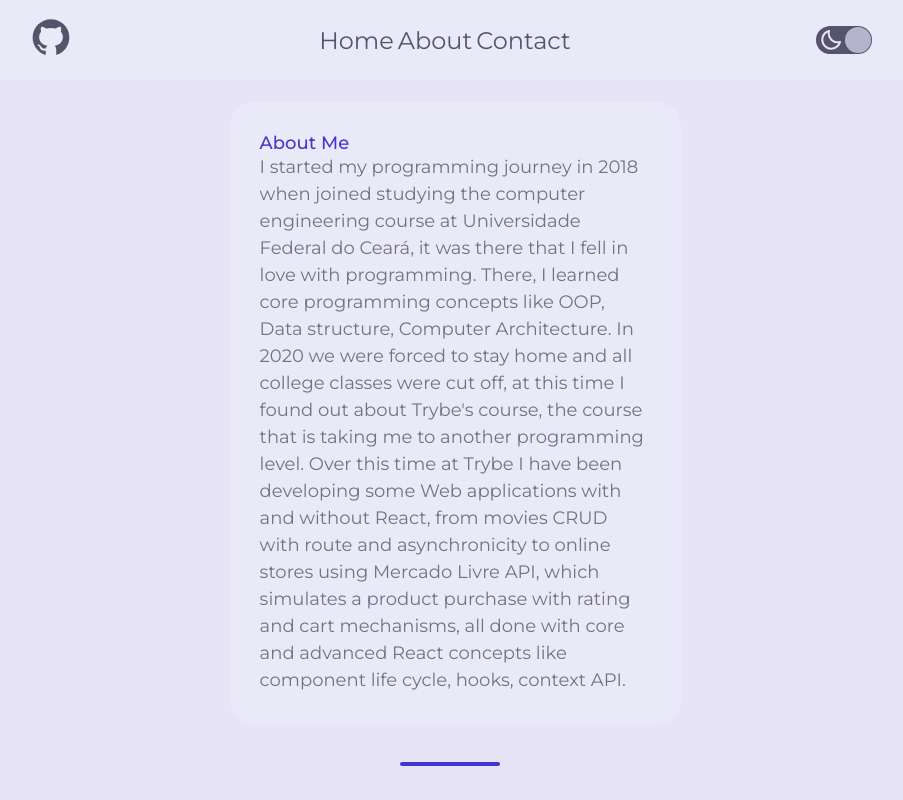
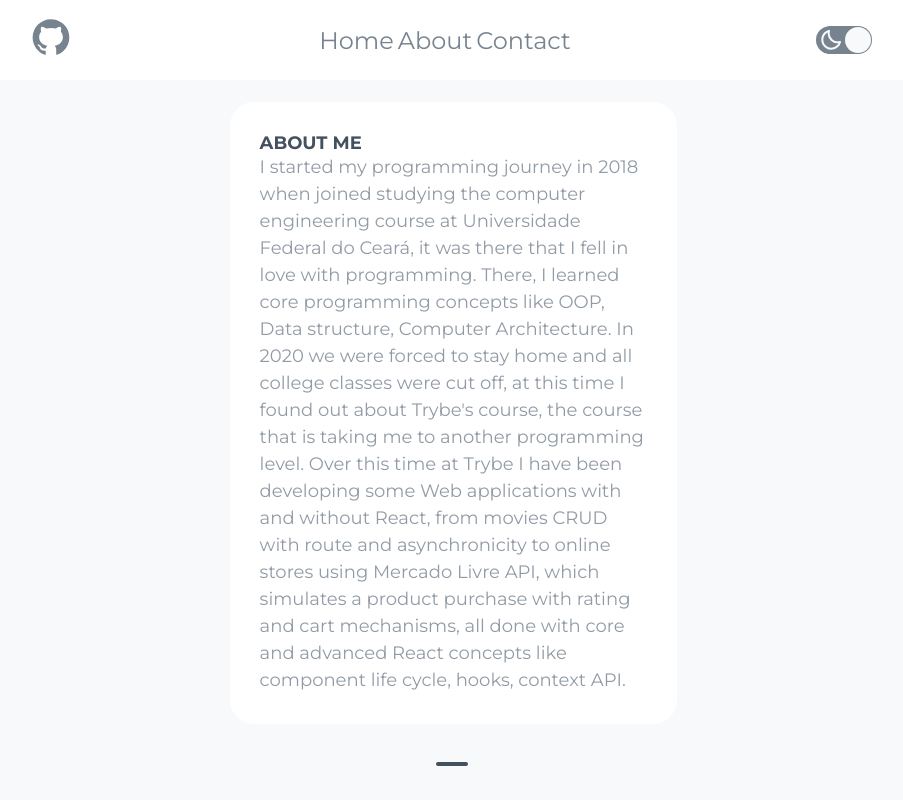
Before and after one commit to PedroMarquesFr/portfolio, a React (Create React App) app: page /about in a window 1280 px wide. Shown: the whole page, without its empty margins (190-1093 px from the left). Built offline with nearby package versions, Linux system fonts and the light colour scheme.

Commit message:
design details site colors change

```diff
--- a/public/index.html
+++ b/public/index.html
@@ -25,11 +25,14 @@
       Learn how to configure a non-root public URL by running `npm run build`.
     -->
     <title>Pedro Marques Portfolio</title>
-    <link rel="preconnect" href="https://fonts.gstatic.com">
-    <link href="https://fonts.googleapis.com/css2?family=Montserrat:wght@300;400;500;600&display=swap" rel="stylesheet">
+    <link rel="preconnect" href="https://fonts.gstatic.com" />
+    <link
+      href="https://fonts.googleapis.com/css2?family=Montserrat:wght@300;400;500;600;700&family=Poppins:wght@300;400;500;600;700&family=Ubuntu+Mono:wght@400;700&family=Work+Sans:wght@200;300;400;500;600;700&display=swap"
+      rel="stylesheet"
+    />
   </head>
   <body>
-    <noscript>My portfolio and diary :D</noscript>
+    <noscript>My portfolio :D</noscript>
     <div id="root"></div>
     <!--
       This HTML file is a template.
--- a/src/components/Header/index.tsx
+++ b/src/components/Header/index.tsx
@@ -38,11 +38,11 @@ const Header: React.FC = () => {
             toggleTheme();
             setSwift(!swift);
           }}
-          offColor="#B5B3CD"
-          onColor="#56546D"
+          offColor="#F8F9FA"
+          onColor="#77838F"
           checked={swift}
-          offHandleColor="#56546D"
-          onHandleColor="#B5B3CD"
+          offHandleColor="#77838F"
+          onHandleColor="#F8F9FA"
           checkedIcon={<Moon />}
           uncheckedIcon={<Sun />}
         />
--- a/src/components/Header/styles.ts
+++ b/src/components/Header/styles.ts
@@ -15,7 +15,7 @@ export const Container = styled.div`
   padding: 0 17vw;
   @media only screen and (max-width: 800px) {
     & {
-      padding: 0 5vw;
+      padding: 0 1vw;
       height: 100px;
     }
   }
@@ -55,7 +55,11 @@ export const IconLink = styled(Link)`
     color: ${(props) => props.theme.colors.textsec};
     padding:0 7px;
   }
-
+  @media only screen and (max-width: 800px) {
+    & {
+      font-size:22px;
+    }
+  }
 `;
 
 export const GitHubIcon = styled(AiOutlineGithub)`
--- a/src/components/Ornament/style.ts
+++ b/src/components/Ornament/style.ts
@@ -19,9 +19,10 @@ export const Container = styled.div`
 export const HrLong = styled.div`
   padding: 0;
   height: 4px;
-  width: 100px;
+  width: 32px;
   background-color: ${(props) => props.theme.colors.primary};
   margin-top: 24px;
+  margin-left:3px;
   border-radius: 50px;
 `;
 export const HrShort = styled(HrLong)`
--- a/src/components/Section/Info/styles.ts
+++ b/src/components/Section/Info/styles.ts
@@ -39,7 +39,7 @@ export const TagWrapper = styled.form`
 export const P = styled.span`
   display: inline-block;
   font-weight: 700;
-  color: ${(props) => props.theme.colors.primary};
+  color: ${(props) => props.theme.colors.text};
 `;
 
 export const RadioInput = styled.input`
--- a/src/components/Section/Projects/Project/index.tsx
+++ b/src/components/Section/Projects/Project/index.tsx
@@ -23,7 +23,7 @@ const Project: React.FC<project> = ({ project }) => {
         target="_blank"
       >
         <InstutitionName>
-          {instituition}{" "}
+          {instituition.toUpperCase()}{" "}
           <TagWrapper>
             {tags.map((tag) => (
               <DefaultDot tag={tag} key={tag}/>
--- a/src/components/Section/Projects/Project/styles.ts
+++ b/src/components/Section/Projects/Project/styles.ts
@@ -6,7 +6,8 @@ export const Container = styled.div`
   margin: 10px;
   background-color: ${(props) => props.theme.colors.frontItems};
   border-radius: 24px;
-  width: 98%;
+  /* border:1px solid #F4F4F4; */
+  width: 97%;
   p {
     opacity: 0.8;
     font-size: 18px;
@@ -14,20 +15,21 @@ export const Container = styled.div`
   }
   h1 {
     font-size: 24px;
+    font-weight: 600;
   }
   transition: 0.5s;
   &:hover {
-    box-shadow: 0px 0px 0px 3px rgba(50, 50, 50, 0.1);
-    padding: 38px 22px 38px 38px;
-    & ~ h1 {
-      font-size: 30px;
-    }
+    transform: translate(0, -5px);
+
+    -webkit-box-shadow: 0px 0px 7px 0px rgba(50, 50, 50, 0.07);
+    -moz-box-shadow: 0px 0px 7px 0px rgba(50, 50, 50, 0.07);
+    box-shadow: 0px 0px 7px 0px rgba(50, 50, 50, 0.07);
   }
 `;
 
 export const InstutitionName = styled.span`
   color: ${(props) => props.theme.colors.primary};
-  font-weight: 500;
+  font-weight: 700;
   display: flex;
   justify-content: space-between;
   align-items: flex-start;
--- a/src/components/Tags/styles.ts
+++ b/src/components/Tags/styles.ts
@@ -22,7 +22,7 @@ export const DefaultTag = styled.span`
 
   font-weight: 600;
   font-size: 22px;
-  opacity: 0.85;
+  opacity: 0.8;
 `;
 
 export const AllTag = styled(DefaultTag)`
--- a/src/styles/themes/dark.ts
+++ b/src/styles/themes/dark.ts
@@ -2,7 +2,7 @@ const dark = {
   title: "dark",
 
   colors: {
-    primary: "#ff7904",
+    primary: "#EEEDFB",
 
     background: "#312E49",
     frontItems: "#3C3A55",
--- a/src/styles/themes/light.ts
+++ b/src/styles/themes/light.ts
@@ -2,12 +2,12 @@ const light =  {
   title: "light",
 
   colors: {
-    primary: "#4236CF",
+    primary: "#43505e",
 
-    background: "#E6E4F6",
-    frontItems: "#EAE9F7",
-    text: "#56546D",
-    textsec: "#1C1A33",
+    background: "#F8F9FA",
+    frontItems: "#FFFFFF",
+    text: "#77838F",
+    textsec: "#000",
 
     react: "#5BCEED",
     html: "#F1694B",
```
Also changed, not shown: 1 other file (tests, documents, lock files or other folders).
